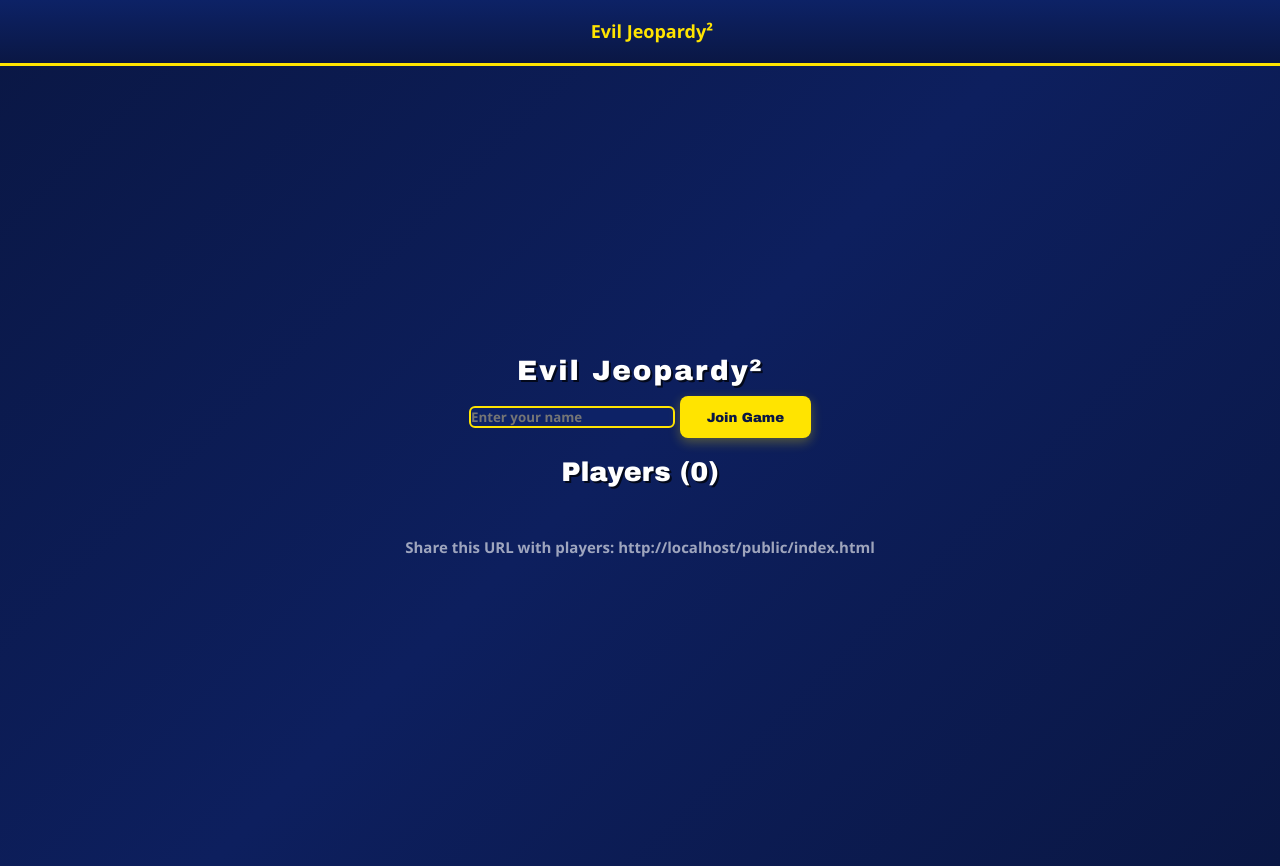
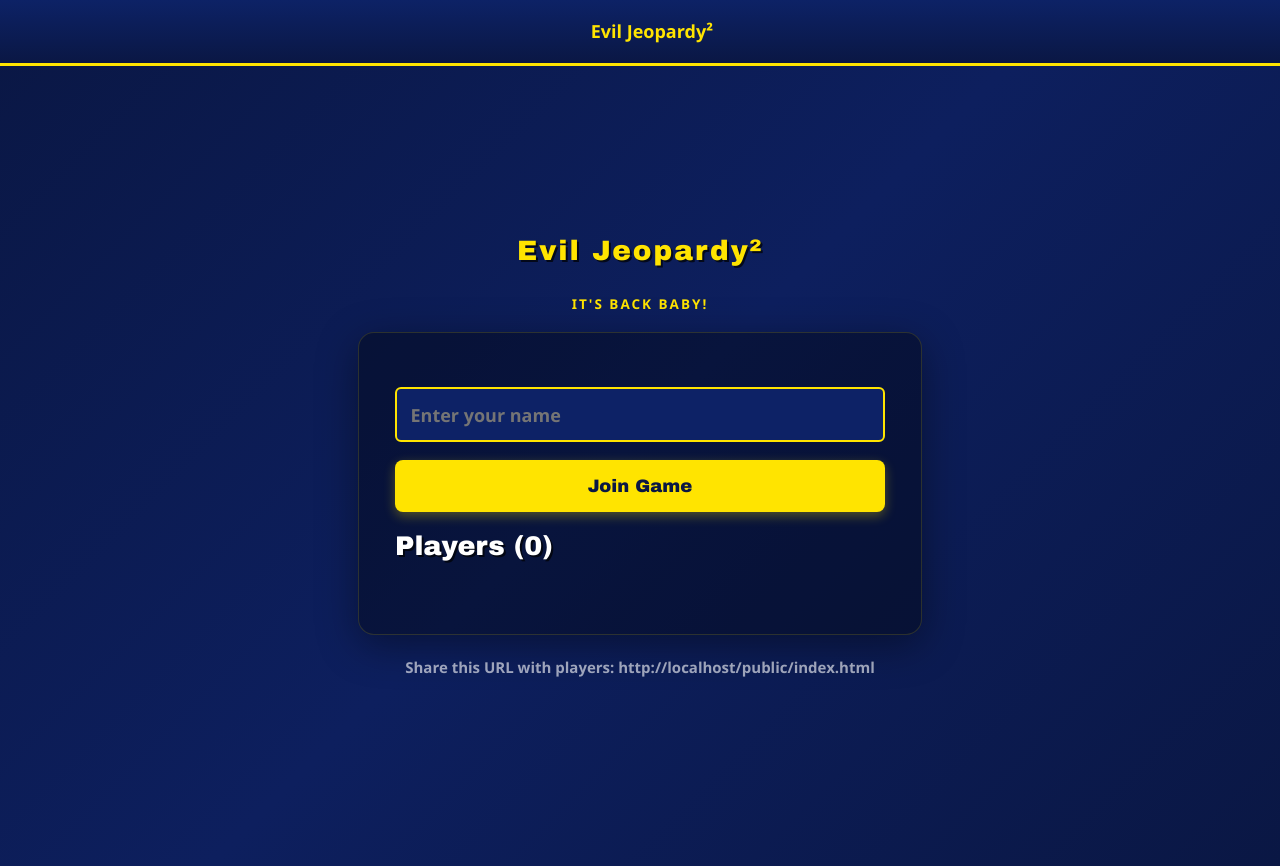
Before and after one commit to VillaKeth/evil-jeopardy, a website: page public/index.html in a window 1280 px wide. Drawn offline with nearby package versions, Linux system fonts and the light colour scheme; no server answers.

Commit message:
feat: update lobby markup for Jeopardy theme
Add lobby-title, lobby-subtitle, lobby-card, lobby-form classes.
Matches new CSS class structure.

Co-authored-by: Copilot <223556219+Copilot@users.noreply.github.com>

```diff
--- a/public/index.html
+++ b/public/index.html
@@ -13,10 +13,12 @@
   </div>
 
   <div class="lobby">
-    <h1>Evil Jeopardy²</h1>
-    <div id="join-form">
+    <h1 class="lobby-title">Evil Jeopardy²</h1>
+    <p class="lobby-subtitle">IT'S BACK BABY!</p>
+    <div class="lobby-card">
+    <div id="join-form" class="lobby-form">
       <input type="text" id="player-name" placeholder="Enter your name" maxlength="20" autocomplete="off">
-      <button id="join-btn" class="correct-btn">Join Game</button>
+      <button id="join-btn">Join Game</button>
     </div>
     <div id="waiting-room" style="display:none">
       <p>Welcome, <strong id="display-name"></strong>!</p>
@@ -25,6 +27,7 @@
     <div class="player-list">
       <h3>Players (<span id="player-count">0</span>)</h3>
       <ul id="players"></ul>
+    </div>
     </div>
     <div id="lobby-footer" style="text-align:center; padding:1rem; opacity:0.6;">
       <small>Share this URL with players: <strong id="share-url"></strong></small>
```
